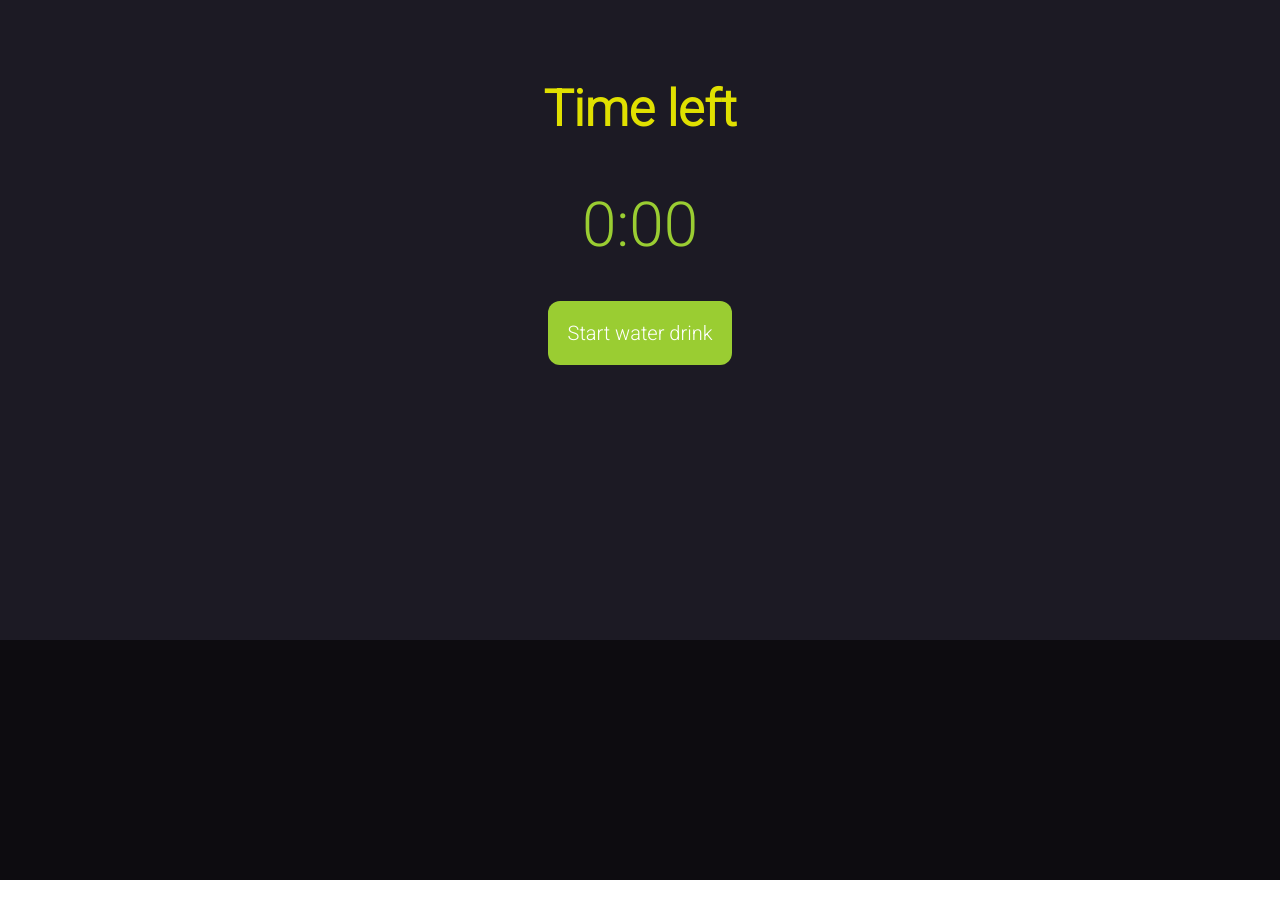
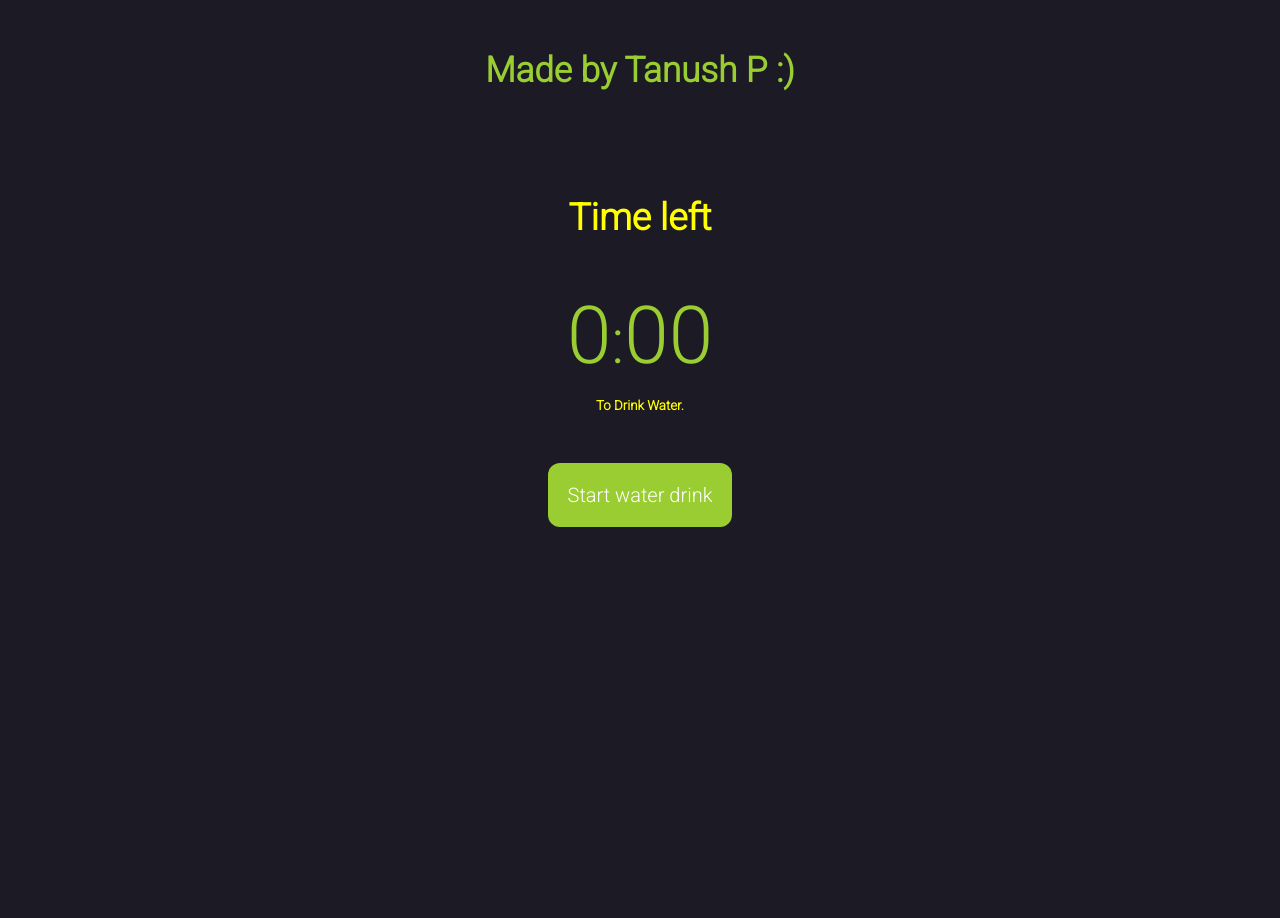
Before and after one commit to Magnite79/Water-Drink-Reminder, a plain HTML site: page index.html in a window 1280 px wide. Before the commit the page ends 880 px from the top, so only its background shows below. Drawn offline with Linux system fonts and the light colour scheme.

Commit message:
Update index.html

```diff
--- a/index.html
+++ b/index.html
@@ -13,32 +13,28 @@
             padding: 0;
             font-family: 'Roboto';
             overflow: hidden;
+            background: rgb(28, 26, 36);
         }
         .container{
-            height: 70vh;
+            height: 100vh;
             width: 100vw;
             text-align: center;
-            padding-top: 80px;
+            padding-top: 65px;
             background: rgb(28, 26, 36);
         }
-        .footer{
-            height: 30vh;
-            width: 100vw;
-            background: rgb(13, 12, 16);
 
-        }
+
         .container h3{
-            font-size: 50px;
+            font-size: 37px;
             color: yellow;
             margin: 0px 0px 50px 0px;
             cursor: pointer;
-            filter: brightness(88%);
             transition: 0.4s;
 
         }
 
         .timer{
-            font-size: 62px;
+            font-size: 80px;
             color: yellowgreen;
             cursor: pointer;
 
@@ -52,9 +48,6 @@
         #wholeTimer{
             display: block;
         }
-        .container h3:hover{
-            filter: brightness(100%);
-        }
 
         #start{
             padding: 20px;
@@ -63,7 +56,7 @@
             color: white;
             border: none;
             font-size: 20px;
-            margin-top: 40px;
+            margin-top: 50px;
             cursor: pointer;
             transition: 0.4s;
 
@@ -88,13 +81,27 @@
         #stop:hover{
             background: darkslategray;
         }
+        h1{
+            color: yellowgreen;
+            font-size: 35px;
+            margin-bottom: 40px;
+            text-align: center;
+            padding-top: 50px;
+        }
+        h5{
+            color: yellow;
+            padding-top: 15px;
+        }
 
     </style>
 </head>
 <body>
+    <h1>Made by Tanush P :) </h1>
+
     <div class="container">
         <h3>Time left</h3>
         <span id="wholeTimer"><span class="timer minutes">0</span><span class="colen">:</span><span class="timer seconds">00</span></span>
+        <h5>To Drink Water.</h5>
         <audio class="timerEnd" controls style="display: none;">
             <source src="timerend.mp3" type="audio/mp3" >
           </audio>
@@ -102,7 +109,6 @@
         <button id="stop">Stop and Drink</button>
 
     </div>
-    <div class="footer"></div>
 </body>
 <script>
     let timer_sec = document.querySelector(".timer.seconds");
@@ -120,6 +126,7 @@
         time_remaining_seconds = 60;
         time_remaining_minutes = 5;
         timerEnd.pause();
+        start_btn.style.display = "inline";
 
     }
 
@@ -131,7 +138,13 @@
 start_btn.addEventListener('click', ()=>{
 
     timer_min.innerHTML = time_remaining_minutes;
+    start_btn.style.display = "none";
+    stop_btn.style.display = "inline";
+    stop_btn.addEventListener('click', ()=>{
+        reset();
+        clearInterval(timings_interval);
 
+    })
     function timings() {
         if (time_remaining_seconds === 60) {
             time_remaining_minutes -= 1;
@@ -146,10 +159,7 @@ start_btn.addEventListener('click', ()=>{
 
         if (time_remaining_minutes <= 0 && time_remaining_seconds <= 0) {
             clearInterval(timings_interval);
-            stop_btn.addEventListener('click', ()=>{
-                reset();
-            })
-            stop_btn.style.display = "inline";
+
 
 
             timerEnd.play();
```
